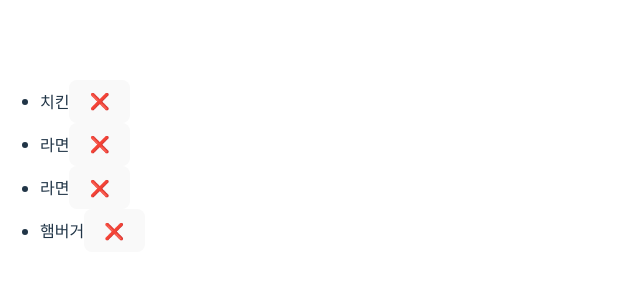
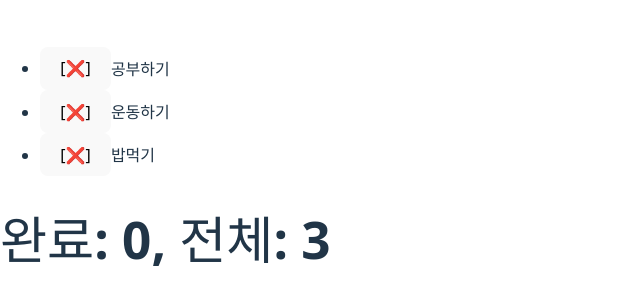
Before and after one commit to JinoPeanut/react-practice, a React (Vite) app in the folder React-practice/: page / in a window 1280 px wide. Shown: the part 234-538 px from the top of the page, without its empty margins (0-640 px from the left). Built offline with nearby package versions, Linux system fonts and the light colour scheme.

Commit message:
3일차 리액트 문제풀이

```diff
--- a/React-practice/src/App.jsx
+++ b/React-practice/src/App.jsx
@@ -1,31 +1,43 @@
 import { useState } from "react";
 import FoodItem from "./FoodItem";
+import TodoItem from "./TodoItem";
 
 function App() {
-  const [foods, setFoods] = useState([
-    { id: 1, name: "치킨" },
-    { id: 2, name: "라면" },
-    { id: 3, name: "라면" },
-    { id: 4, name: "햄버거" },
+  const [todos, setTodos] = useState([
+    { id: 1, text: "공부하기", done: false },
+    { id: 2, text: "운동하기", done: false },
+    { id: 3, text: "밥먹기", done: false },
   ]);
 
+  const undoneTodos = todos.filter(todo => !todo.done);
+  const doneTodos = todos.filter(todo => todo.done);
 
-  const onDelete = (id) => {
-    //받아온 id 와 동일하지 않는것들만 setFoods 에 남겨둔다(즉 같으면 삭제)
-    setFoods(prev => prev.filter(food => food.id !== id));
+  const checkTodo = (id) => {
+    setTodos(prev =>
+      prev.map(todo =>
+        todo.id === id
+          ? { ...todo, done: !todo.done }
+          : todo
+      )
+    );
   }
+
+  const todoTotal = todos.length;
+  const todoSuccess = todos.filter(todo => todo.done).length;
 
   return (
     <div>
       <ul>
-        {foods.map(food => (
-          <FoodItem
-            key={food.id}
-            food={food}
-            onDelete={onDelete}
-          ></FoodItem>
+        {[...undoneTodos, ...doneTodos].map(todo => (
+          <TodoItem
+            key={todo.id}
+            todo={todo}
+            checkTodo={checkTodo}
+          />
         ))}
       </ul>
+
+      <h1>완료: {todoSuccess}, 전체: {todoTotal}</h1>
     </div>
   )
 }
--- /dev/null
+++ b/React-practice/src/TodoItem.jsx
@@ -0,0 +1,12 @@
+function TodoItem({ todo, checkTodo }) {
+    return (
+        <li style={{ textDecoration: todo.done ? "line-through" : "none" }}>
+            <button disabled={todo.done} onClick={() => checkTodo(todo.id)}>
+                [{todo.done ? "✔️" : "❌"}]
+            </button>
+            {todo.text}
+        </li>
+    )
+}
+
+export default TodoItem
```
